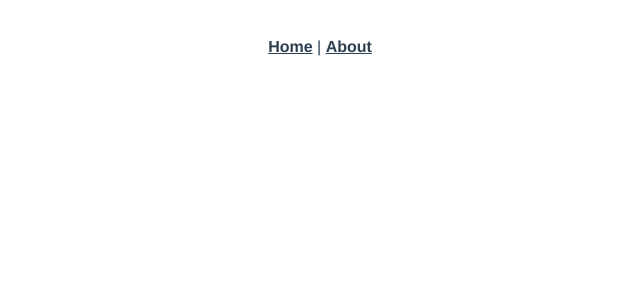
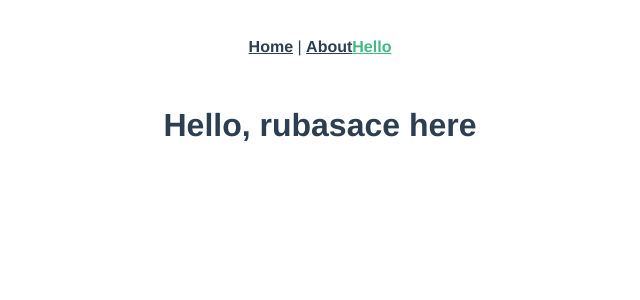
Before and after one commit to rubasace/vue-hello-world, a Vue app: page /#/hello in a window 1280 px wide. Shown: the top 300 px of the page, without its empty margins (320-960 px from the left). Built offline with nearby package versions, Linux system fonts and the light colour scheme.

Commit message:
Add home under same chunkname

```diff
--- a/src/App.vue
+++ b/src/App.vue
@@ -3,6 +3,7 @@
     <div id="nav">
       <router-link to="/">Home</router-link> |
       <router-link to="/about">About</router-link>
+      <router-link to="/hello">Hello</router-link>
     </div>
     <router-view />
   </div>
--- a/src/router/index.ts
+++ b/src/router/index.ts
@@ -18,6 +18,12 @@ const routes: Array<RouteConfig> = [
     // which is lazy-loaded when the route is visited.
     component: () =>
       import(/* webpackChunkName: "about" */ "../views/About.vue")
+  },
+  {
+    path: "/hello",
+    name: "Hello",
+    component: () =>
+      import(/* webpackChunkName: "about" */ "../views/Hello.vue")
   }
 ];
 
--- /dev/null
+++ b/src/views/Hello.vue
@@ -0,0 +1,7 @@
+
+
+<template>
+  <div class="about">
+    <h1>Hello, rubasace here</h1>
+  </div>
+</template>
```
